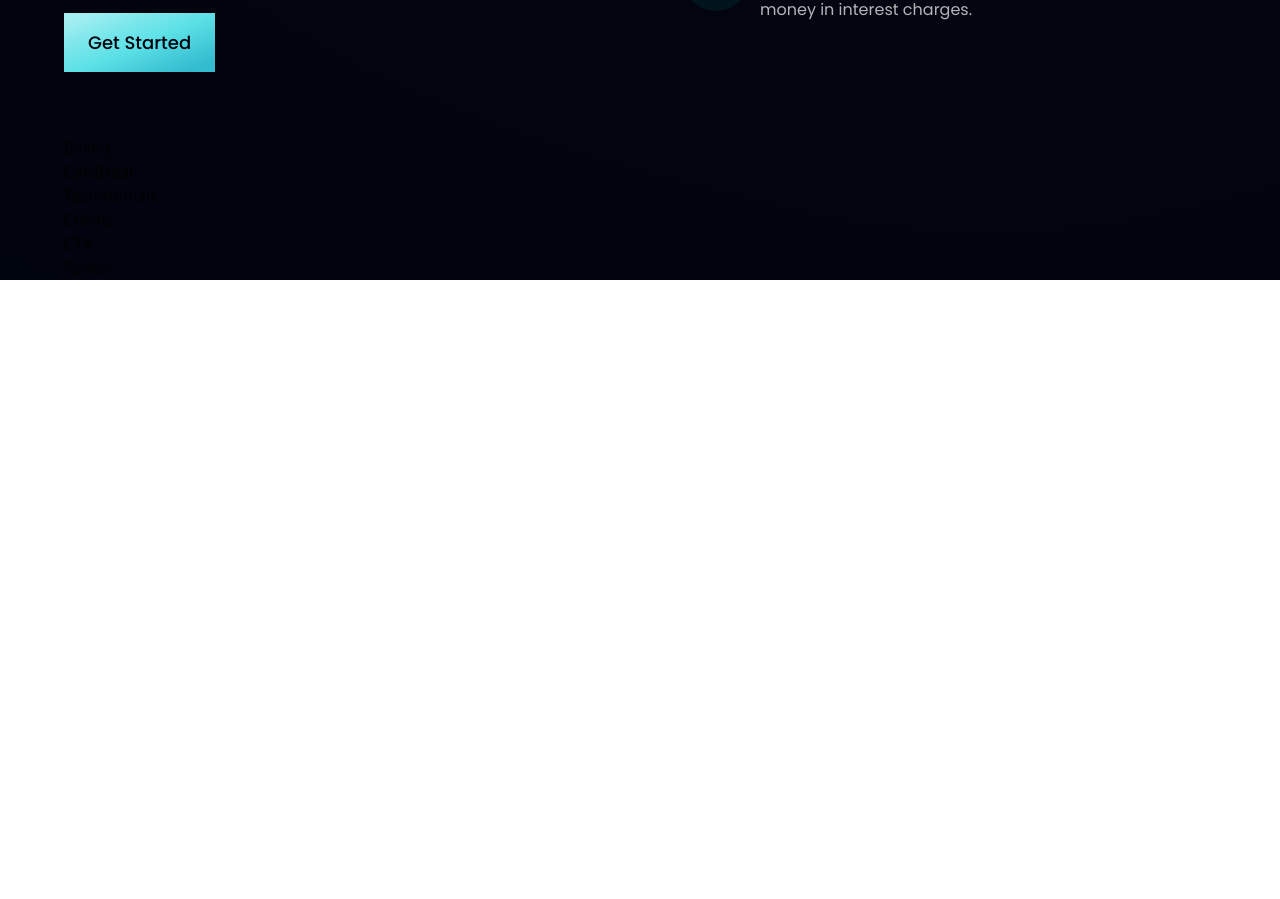
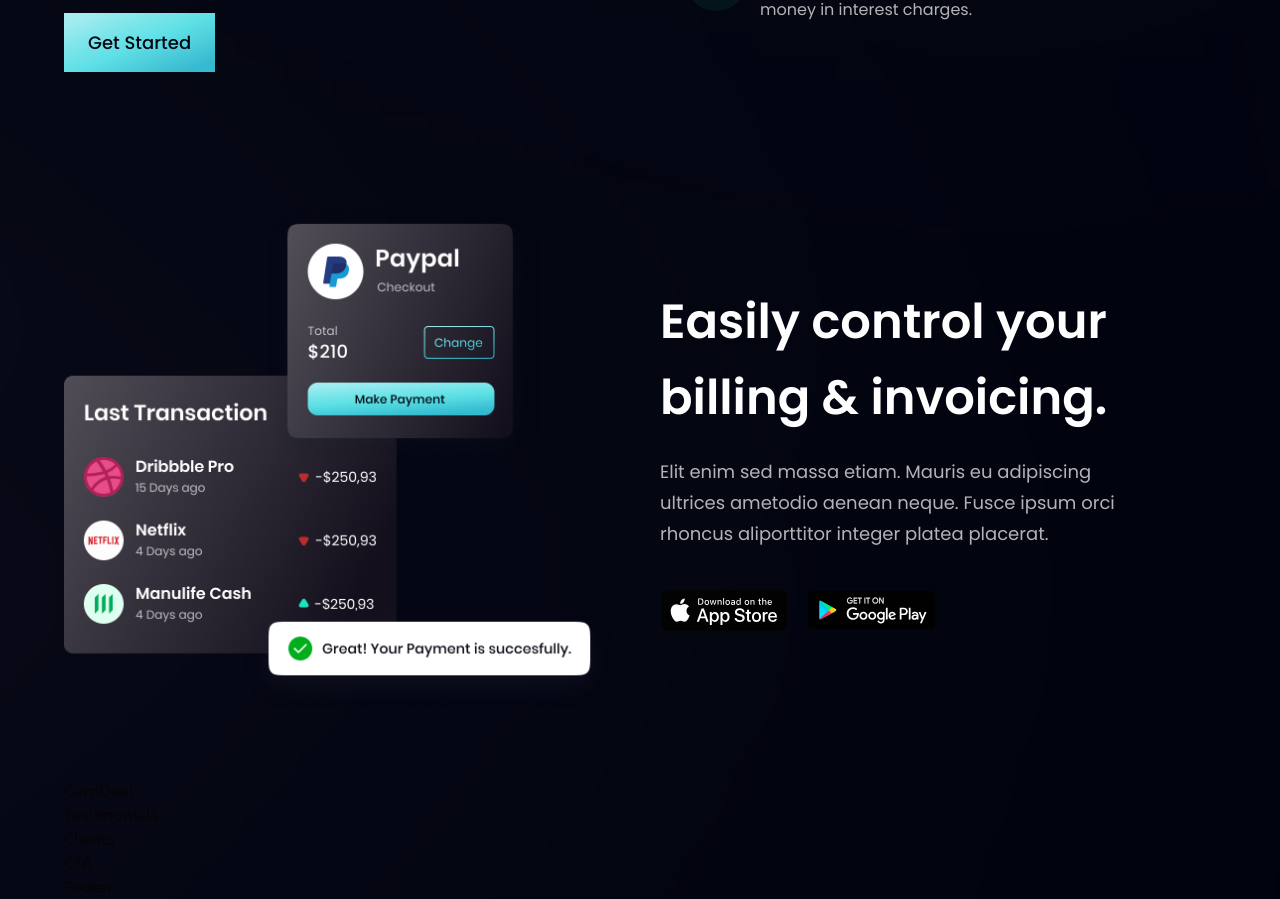
Before and after one commit to AdnanMGHaider/tailwind-practice-project-2, a React (Create React App) app: page / in a window 1280 px wide. Shown: the part 1254-2153 px from the top of the page. Before the commit the page ends 1534 px from the top, so only its background shows below. Built offline with nearby package versions, Linux system fonts and the light colour scheme.

Commit message:
Completed the 'Billing' Section

```diff
--- a/src/components/Billing.js
+++ b/src/components/Billing.js
@@ -1,7 +1,47 @@
-import React from "react";
+import { apple, bill, google } from "../assets";
 
 const Billing = () => {
-  return <div>Billing</div>;
+  return (
+    <section
+      id="product"
+      className="flex md:flex-row flex-col-reverse sm:py-16 py-6"
+    >
+      <div className="flex-1 flex justify-center items-center md:mr-10 mr-0 md:mt-0 mt-10 relative">
+        <img
+          src={bill}
+          alt="billing"
+          className="w-[100%] h-[100%] relative z-[5]"
+        />
+        <div className="absolute z-[3] -left-1/2 top-0 w-[50%] h-[50%] rounded-full white__gradient" />
+        <div className="absolute z-[0] -left-1/2 bottom-0 w-[50%] h-[50%] rounded-full pink__gradient" />
+      </div>
+
+      <div className="flex-1 flex justify-center items-start flex-col">
+        <h2 className="font-poppins font-semibold xs:text-[48px] text-[40px] text-white xs:leading-[76.8px] leading-[66.8px] w-full">
+          Easily control your <br className="sm:block hidden" /> billing &
+          invoicing.
+        </h2>
+        <p className="font-poppins font-normal text-dimWhite text-[18px] leading-[30.8px] max-w-[470px] mt-5">
+          Elit enim sed massa etiam. Mauris eu adipiscing ultrices ametodio
+          aenean neque. Fusce ipsum orci rhoncus aliporttitor integer platea
+          placerat.
+        </p>
+
+        <div className="flex flex-row flex-wrap sm:mt-10 mt-6">
+          <img
+            src={apple}
+            alt="apple_store"
+            className="w-[128px] h-[42px] object-contain mr-5 cursor-pointer"
+          />
+          <img
+            src={google}
+            alt="google_play"
+            className="w-[128px] h-[42px] object-contain cursor-pointer"
+          />
+        </div>
+      </div>
+    </section>
+  );
 };
 
 export default Billing;
```
